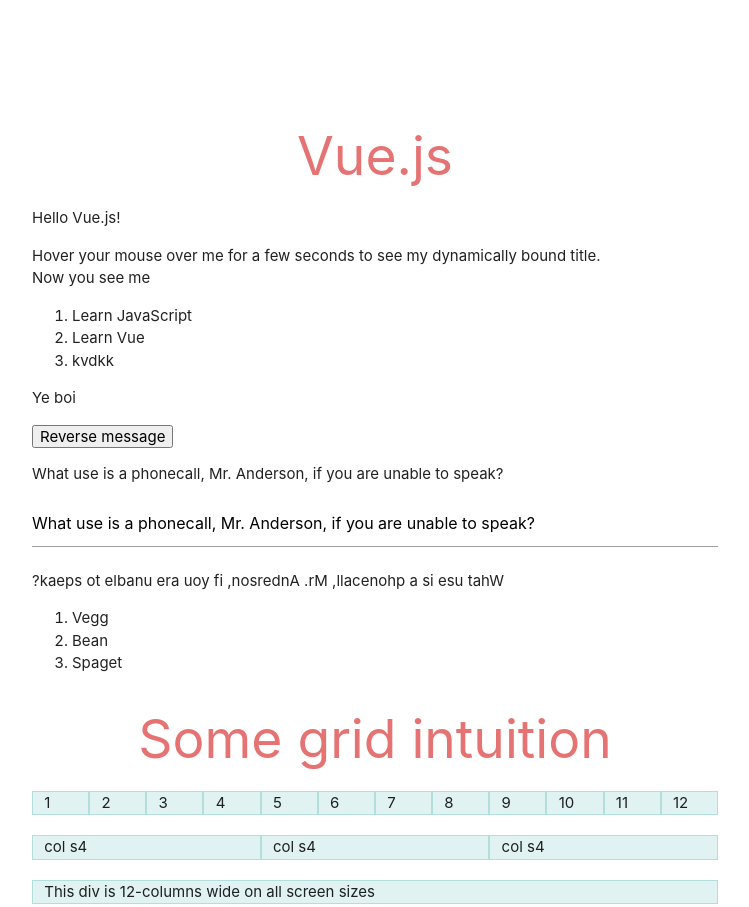
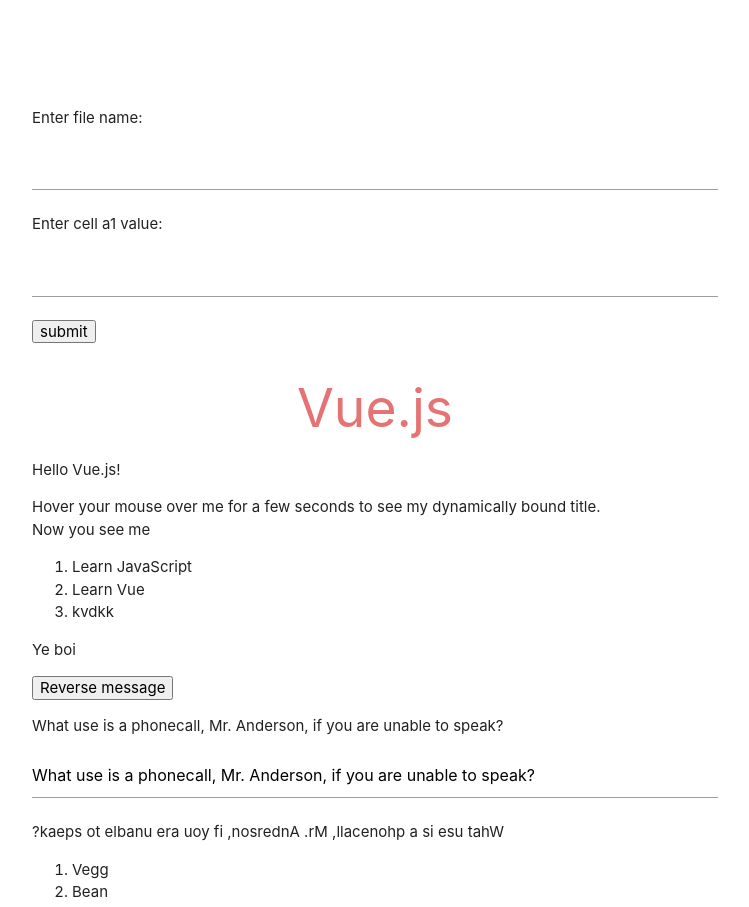
Before and after one commit to EspenBrun/vue-guide, a website: page index.html in a window 1280 px wide. Shown: the part 1030-1937 px from the top of the page, without its empty margins (415-1164 px from the left). Drawn offline with nearby package versions, Linux system fonts and the light colour scheme.

Commit message:
Call the python from the material ui

```diff
--- a/index.html
+++ b/index.html
@@ -94,6 +94,16 @@
 
       </div>
       <br><br>
+    </div>
+
+    <div class="container">
+      <form action = "http://localhost:5000/create-file" method = "post">
+        <p>Enter file name:</p>
+        <p><input type = "text" name = "filename" /></p>
+        <p>Enter cell a1 value:</p>
+        <p><input type = "text" name = "a1" /></p>
+        <p><input type = "submit" value = "submit" /></p>
+     </form>
     </div>
 
     <div class="container">
```
